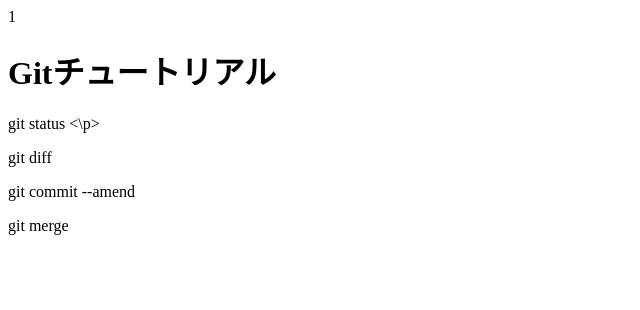
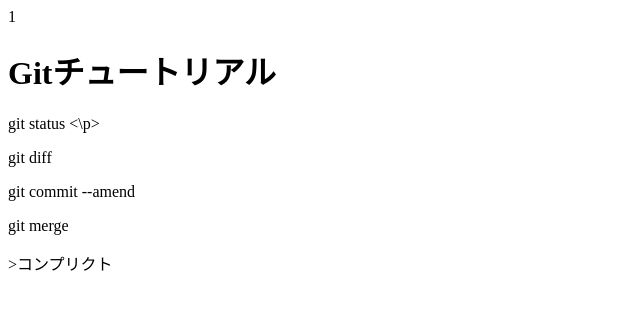
Before and after one commit to mrtripledouble0525/git_tutorial, a plain HTML site: page index.html in a window 1280 px wide. Shown: the full height of the page, 0-640 px from the left. Drawn offline with Linux system fonts and the light colour scheme.

Commit message:
コンフリクトを追記

```diff
--- a/index.html
+++ b/index.html
@@ -3,3 +3,4 @@
   <p> git diff </p>
  <p>git commit --amend</p>
   <P> git merge</P>
+  <p>>コンプリクト</P>
```
